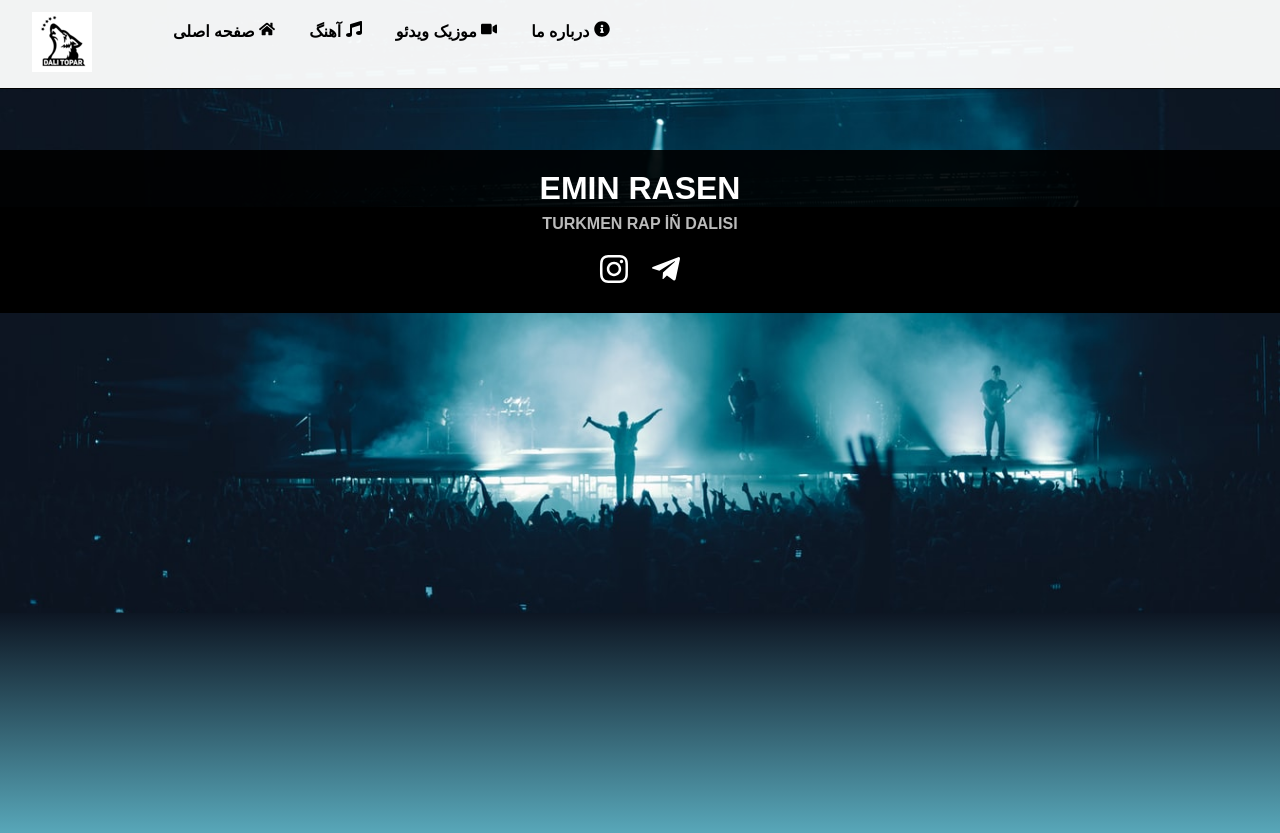
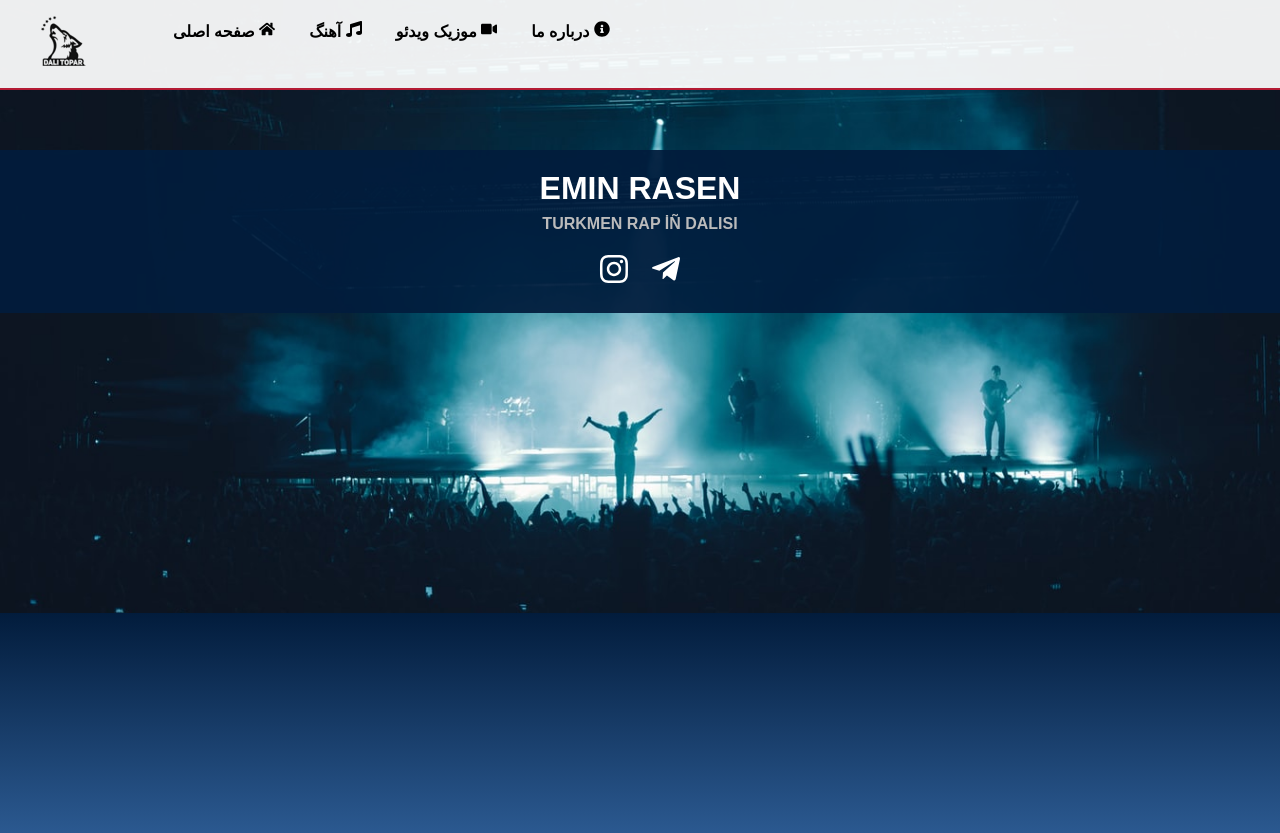
Before and after one commit to masoudnemati/eminrasen-ir, a React (Create React App) app: page / in a window 1280 px wide. Built offline with nearby package versions, Linux system fonts and the light colour scheme; a web font is replaced by a local one.

Commit message:
make the logo transparent and changed some colors

```diff
--- a/src/App.css
+++ b/src/App.css
@@ -16,13 +16,13 @@
 .heroheader {
   padding-top: 20px;
   color: white;
-  background-color: rgba(0, 0, 0, 0.9);
+  background-color: #021c3cee;
 }
 
 .herodes {
   padding-top: 8px;
   color: rgb(187, 187, 187);
-  background-color: black;
+  background-color: #021c3cee;
 }
 
 figure {
@@ -38,8 +38,8 @@ figure {
   width: 100%;
   height: auto;
   padding: 0.75rem 2rem;
-  background: rgba(255, 255, 255, 0.95);
-  border-bottom: 1px solid black;
+  background: rgba(255, 255, 255, 0.93);
+  border-bottom: 2px solid #b31b34;
   z-index: 1;
 }
 .nav-header {
@@ -104,7 +104,7 @@ figure {
   justify-content: center;
   padding: 20px;
   font-size: xx-large;
-  background-color: black;
+  background-color: #021c3cee;
 }
 
 .icons a {
@@ -124,5 +124,5 @@ figure {
   padding: 20px 20px 200px 20px;
   direction: rtl;
   color: white;
-  background-image: linear-gradient(#0d1623, #58a7b9);
+  background-image: linear-gradient(#021c3c, #2b5990);
 }
```
Also changed, not shown: src/images/dalitoporlogo.png.
